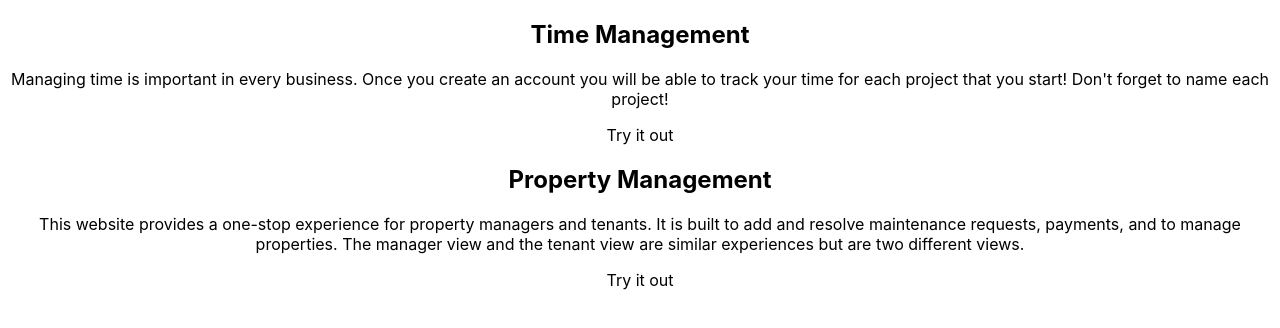
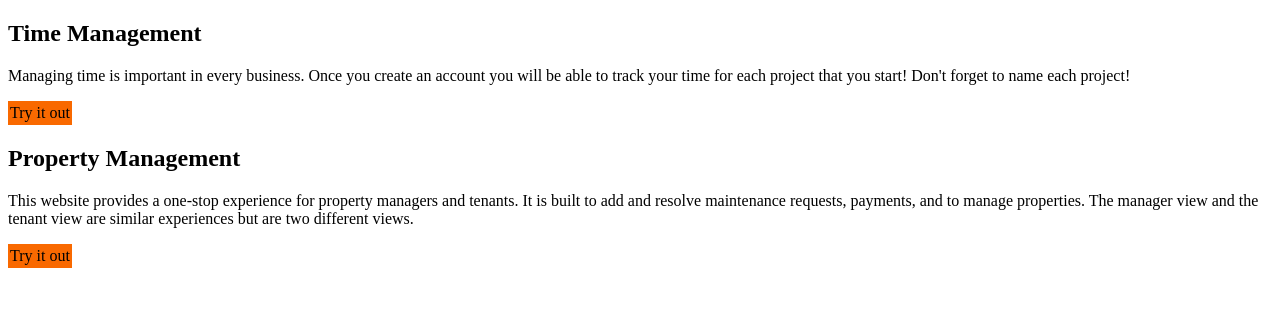
Before and after one commit to MichaelJHTaggart/professional-portfolio, a React (Create React App) app: page / in a window 1280 px wide. Shown: the top 328 px of the page. Built offline with nearby package versions, Linux system fonts and the light colour scheme.

Commit message:
added scss

```diff
--- a/package.json
+++ b/package.json
@@ -6,6 +6,7 @@
     "@testing-library/jest-dom": "^5.11.9",
     "@testing-library/react": "^11.2.5",
     "@testing-library/user-event": "^12.8.1",
+    "node-sass": "^5.0.0",
     "react": "^17.0.1",
     "react-dom": "^17.0.1",
     "react-scripts": "4.0.3",
--- a/public/index.html
+++ b/public/index.html
@@ -1,14 +1,12 @@
 <!DOCTYPE html>
 <html lang="en">
+
 <head>
   <meta charset="utf-8" />
   <link rel="icon" href="%PUBLIC_URL%/favicon.ico" />
   <meta name="viewport" content="width=device-width, initial-scale=1" />
   <meta name="theme-color" content="#000000" />
-    <meta
-      name="description"
-      content="Web site created using create-react-app"
-    />
+  <meta name="description" content="Michael Taggart's Portfolio" />
   <link rel="apple-touch-icon" href="%PUBLIC_URL%/logo192.png" />
   <!--
       manifest.json provides metadata used when your web app is installed on a
@@ -24,20 +22,12 @@
       work correctly both with client-side routing and a non-root public URL.
       Learn how to configure a non-root public URL by running `npm run build`.
     -->
-    <title>React App</title>
+  <title>Michael Taggart's Portfolio</title>
 </head>
+
 <body>
-    <noscript>You need to enable JavaScript to run this app.</noscript>
   <div id="root"></div>
-    <!--
-      This HTML file is a template.
-      If you open it directly in the browser, you will see an empty page.
 
-      You can add webfonts, meta tags, or analytics to this file.
-      The build step will place the bundled scripts into the <body> tag.
+</body>
 
-      To begin the development, run `npm start` or `yarn start`.
-      To create a production bundle, use `npm run build` or `yarn build`.
-    -->
-  </body>
 </html>
--- a/src/App.css
+++ /dev/null
@@ -1,38 +0,0 @@
-.App {
-  text-align: center;
-}
-
-.App-logo {
-  height: 40vmin;
-  pointer-events: none;
-}
-
-@media (prefers-reduced-motion: no-preference) {
-  .App-logo {
-    animation: App-logo-spin infinite 20s linear;
-  }
-}
-
-.App-header {
-  background-color: #282c34;
-  min-height: 100vh;
-  display: flex;
-  flex-direction: column;
-  align-items: center;
-  justify-content: center;
-  font-size: calc(10px + 2vmin);
-  color: white;
-}
-
-.App-link {
-  color: #61dafb;
-}
-
-@keyframes App-logo-spin {
-  from {
-    transform: rotate(0deg);
-  }
-  to {
-    transform: rotate(360deg);
-  }
-}
--- a/src/App.js
+++ b/src/App.js
@@ -1,7 +1,6 @@
-import logo from './logo.svg';
 import Header from './Components/Header'
 import Body from './Components/Body'
-import './App.css';
+import './scss/main.scss'
 
 function App() {
   return (
--- a/src/Components/Body.js
+++ b/src/Components/Body.js
@@ -1,3 +1,5 @@
+import '../scss/main.scss'
+
 const Body = props => {
 
  const openNewTab = (url) => {
@@ -10,13 +12,13 @@ const Body = props => {
    <h2>Time Management</h2>
    <p>Managing time is important in every business. Once you create an account you will be able to track your time
           for each project that you start! Don't forget to name each project!</p>
-   <div onClick={() => openNewTab('https://handlewhile.com')} aria-label="Check out the website!">Try it out</div>
+   <div className="project-button" onClick={() => openNewTab('https://handlewhile.com')} aria-label="Check out the website!">Try it out</div>
 
    <h2>Property Management</h2>
    <p>This website provides a one-stop experience for property managers and tenants. It is built to add and resolve
    maintenance requests, payments, and to manage properties. The manager view and the tenant view are similar
       experiences but are two different views.</p>
-   <div onClick={() => openNewTab('https://lemonprop.com')} aria-label="Check out the website!">Try it out
+   <div className="project-button" onClick={() => openNewTab('https://lemonprop.com')} aria-label="Check out the website!">Try it out
    </div >
   </div >
  );
--- a/src/Components/Header.js
+++ b/src/Components/Header.js
@@ -1,3 +1,5 @@
+
+
 const Header = props => {
 
 
--- a/src/index.css
+++ /dev/null
@@ -1,13 +0,0 @@
-body {
-  margin: 0;
-  font-family: -apple-system, BlinkMacSystemFont, 'Segoe UI', 'Roboto', 'Oxygen',
-    'Ubuntu', 'Cantarell', 'Fira Sans', 'Droid Sans', 'Helvetica Neue',
-    sans-serif;
-  -webkit-font-smoothing: antialiased;
-  -moz-osx-font-smoothing: grayscale;
-}
-
-code {
-  font-family: source-code-pro, Menlo, Monaco, Consolas, 'Courier New',
-    monospace;
-}
--- a/src/index.js
+++ b/src/index.js
@@ -1,6 +1,5 @@
 import React from 'react';
 import ReactDOM from 'react-dom';
-import './index.css';
 import App from './App';
 import reportWebVitals from './reportWebVitals';
 
--- /dev/null
+++ b/src/scss/main.scss
@@ -0,0 +1,21 @@
+$primary-color: #e7ecef;
+$accent-color: #a3cef1;
+$secondary-accent-color: #f96900;
+$text-color: #8b8c89;
+$font-weights: (
+ "regular": 400,
+ "medium": 500,
+ "bold": 700
+);
+
+.project-button{
+ display: flex;
+ background-color: $secondary-accent-color;
+ width: 5vw;
+ height: 3vh;
+ justify-content: center;
+ align-items: center;
+  &:hover {
+   background-color: $accent-color;
+  }
+};
```
Also changed, not shown: 3 other files (tests, documents, lock files or other folders). Lines whose indentation alone changed are shown as unchanged.
